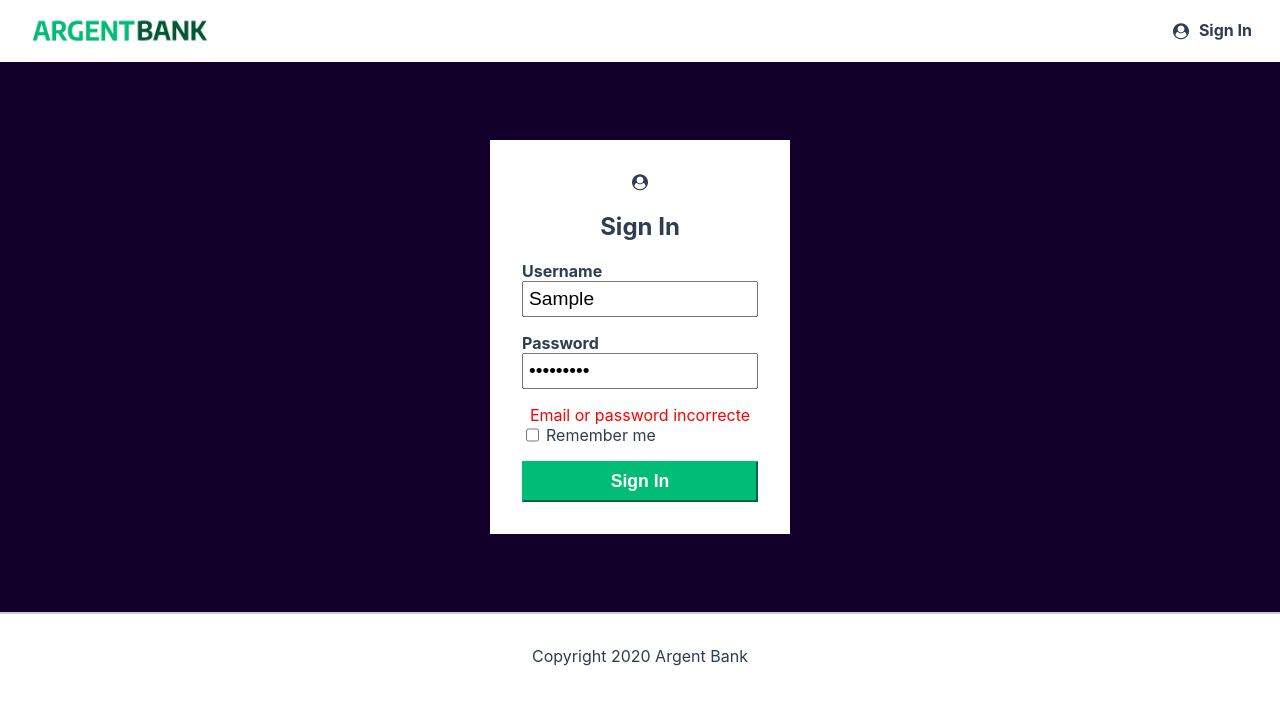
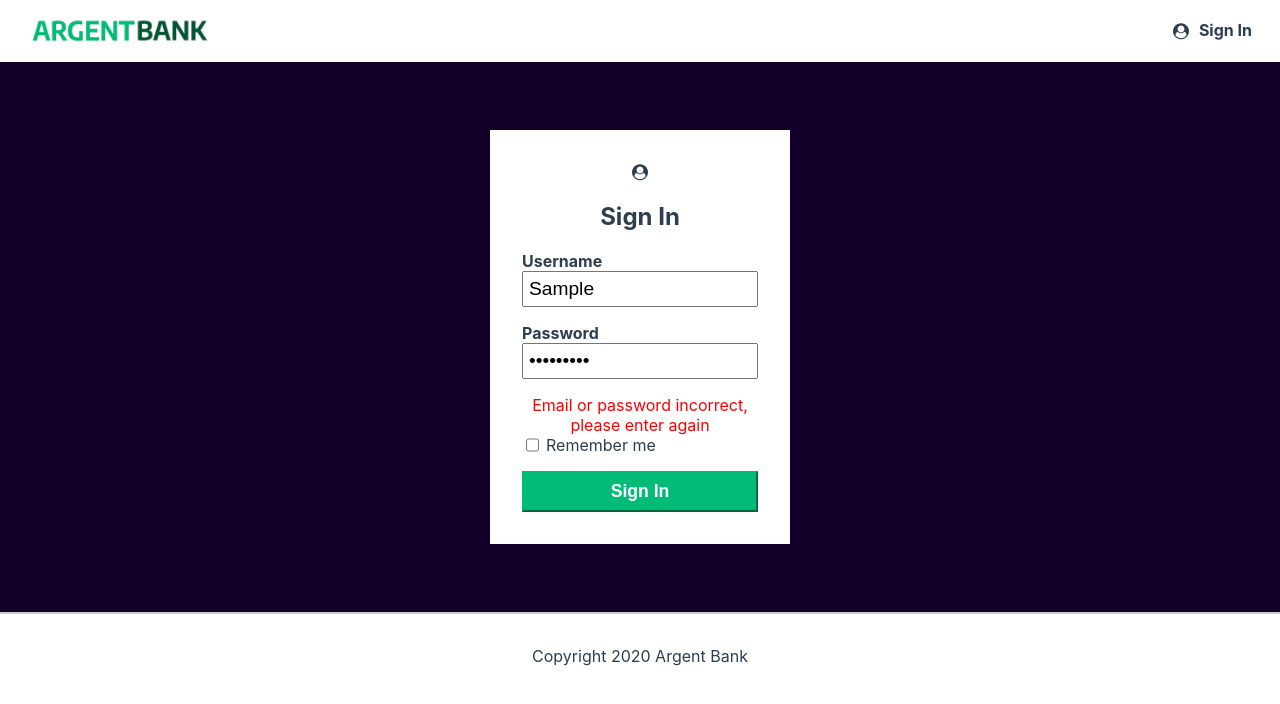
Before and after one commit to jorisbertier/Front-Argent-bank, a React (Create React App) app: page /signIn in a window 1280 px wide. Both pictures are taken after typing "Sample", "Sample123" into the empty fields and a click on the button "Sign In". Shown: the top 704 px of the page. Built offline with nearby package versions, Linux system fonts and the light colour scheme; no server answers.

Commit message:
change text

```diff
--- a/src/pages/Login/SignIn.tsx
+++ b/src/pages/Login/SignIn.tsx
@@ -39,7 +39,7 @@ function SignIn() {
                     <label htmlFor="password">Password</label>
                     <input type="password" id="password" onChange={(e) => setPassword(e.target.value)}/>
                 </div>
-                {errorMessage && <span className='error-message'>Email or password incorrecte</span> }
+                {errorMessage && <span className='error-message'>Email or password incorrect, please enter again</span> }
                 <div className="input-remember">
                     <input type="checkbox" id="remember-me"/>
                     <label htmlFor="remember-me">Remember me</label>
```
